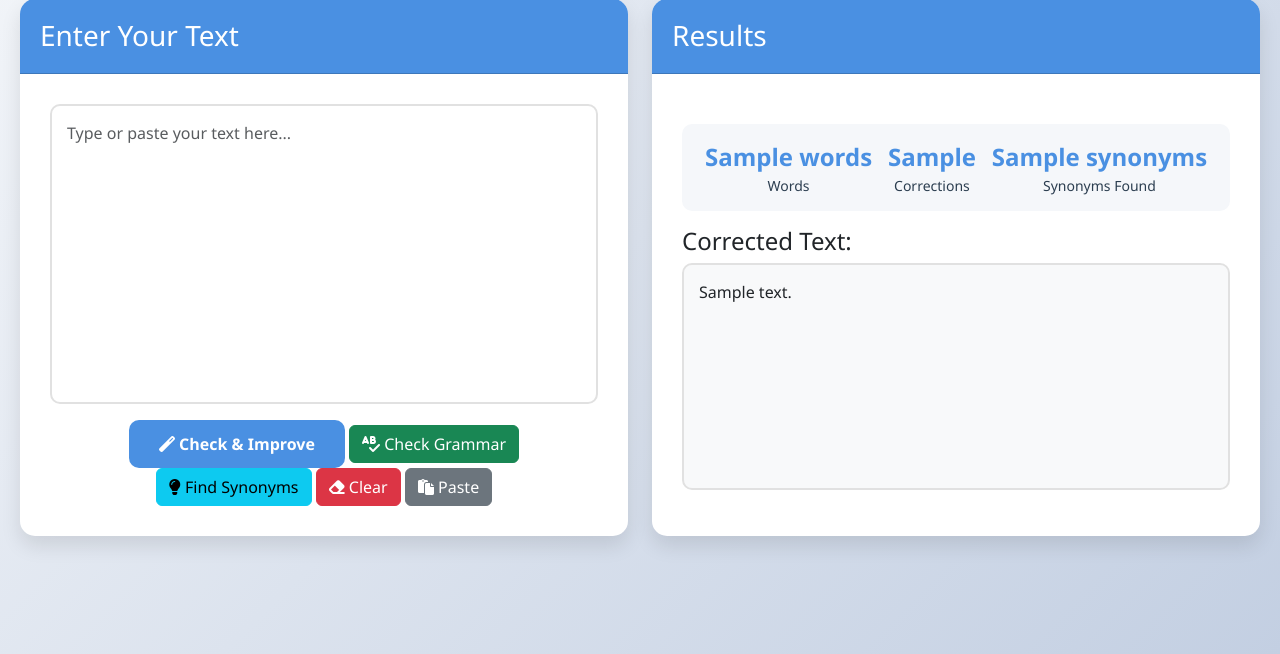
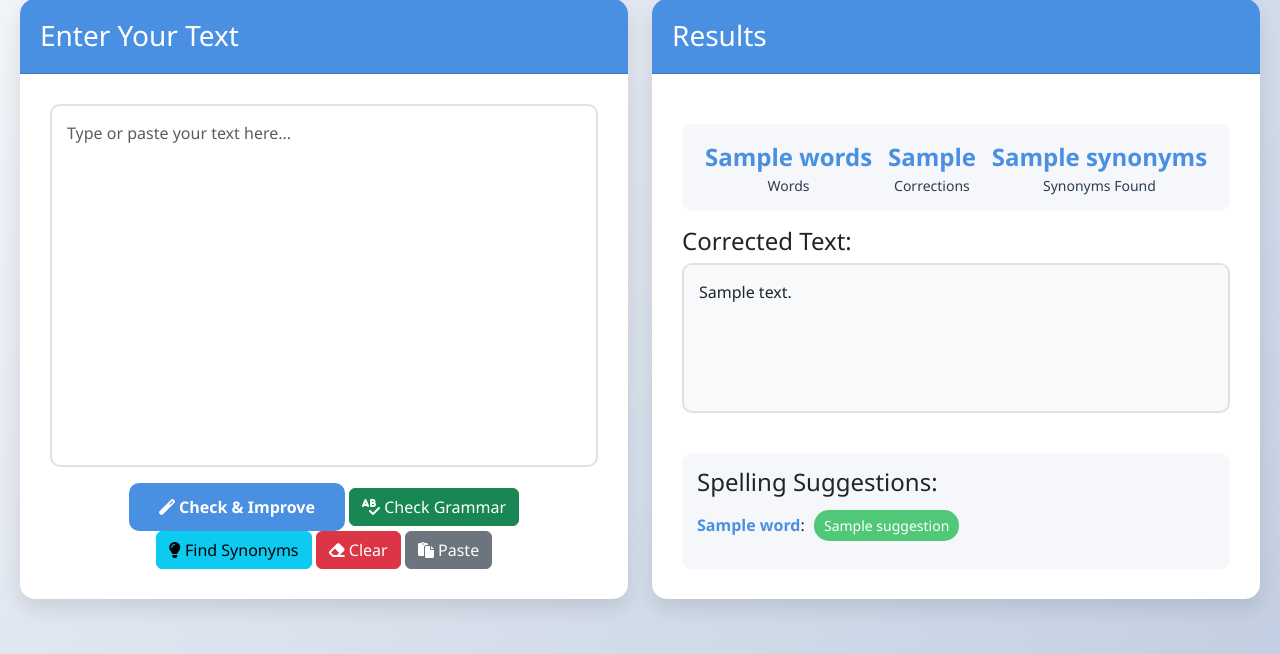
Before and after one commit to khadijanaeem/Spell_Checker, a Flask app: template templates/index.html in a window 1280 px wide. Shown: the part 186-840 px from the top of the page. Run offline with Flask 3, Linux system fonts and the light colour scheme; the template is opened without the code that fills it: most values are stand-ins (such as "Sample title", 1, 10 or a date in 2020).

Commit message:
Update index.html (spelling suggestion field added)

```diff
--- a/templates/index.html
+++ b/templates/index.html
@@ -282,6 +282,20 @@
                         {% else %}
                         <p class="text-muted">Your output will appear here after checking the text.</p>
                         {% endif %}
+                        <!-- Spelling Suggestions -->
+                        {% if spelling_suggestions %}
+                        <div class="synonyms-section mt-4">
+                            <h4>Spelling Suggestions:</h4>
+                            {% for word, suggestions in spelling_suggestions %}
+                            <div class="mb-2">
+                                <span class="word-type">{{ word }}</span>:
+                                {% for suggestion in suggestions %}
+                                <span class="synonym-item">{{ suggestion }}</span>
+                                {% endfor %}
+                            </div>
+                            {% endfor %}
+                        </div>
+                        {% endif %}
                     </div>
                 </div>
             </div>
```
